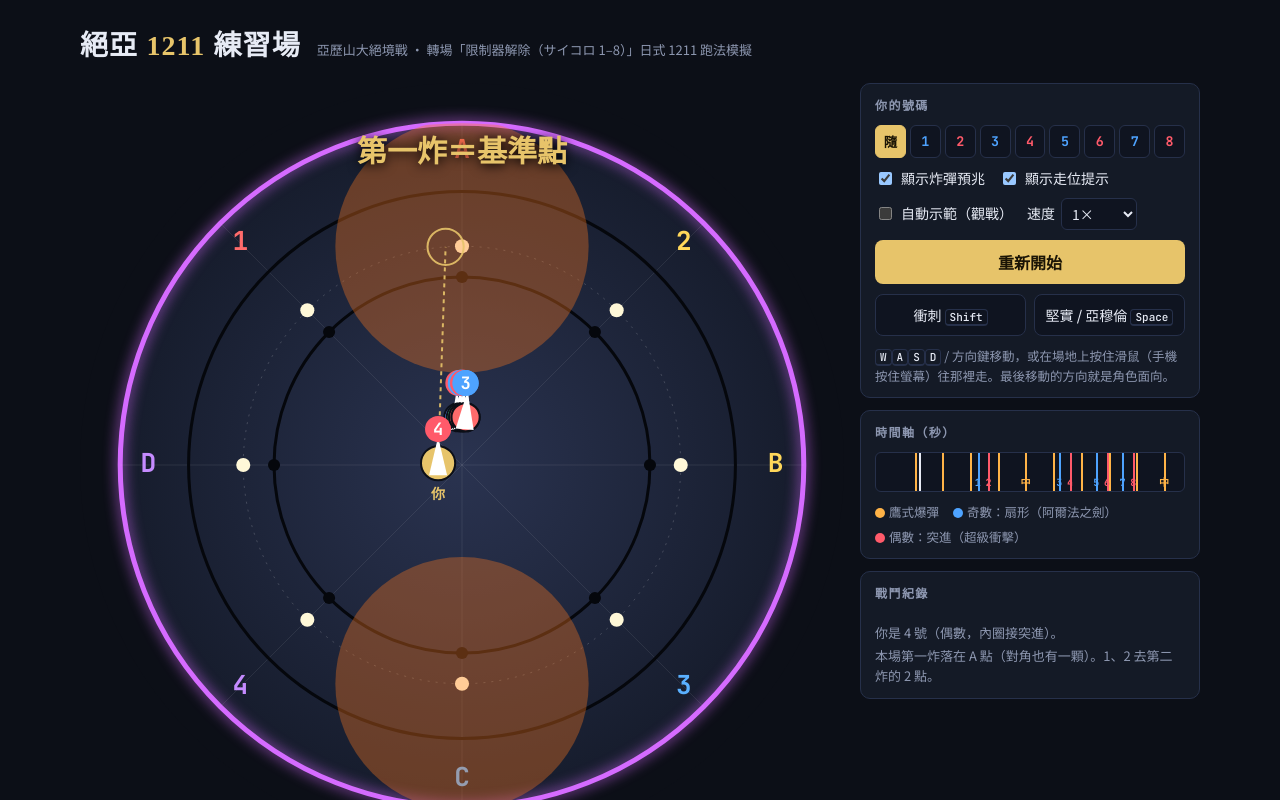
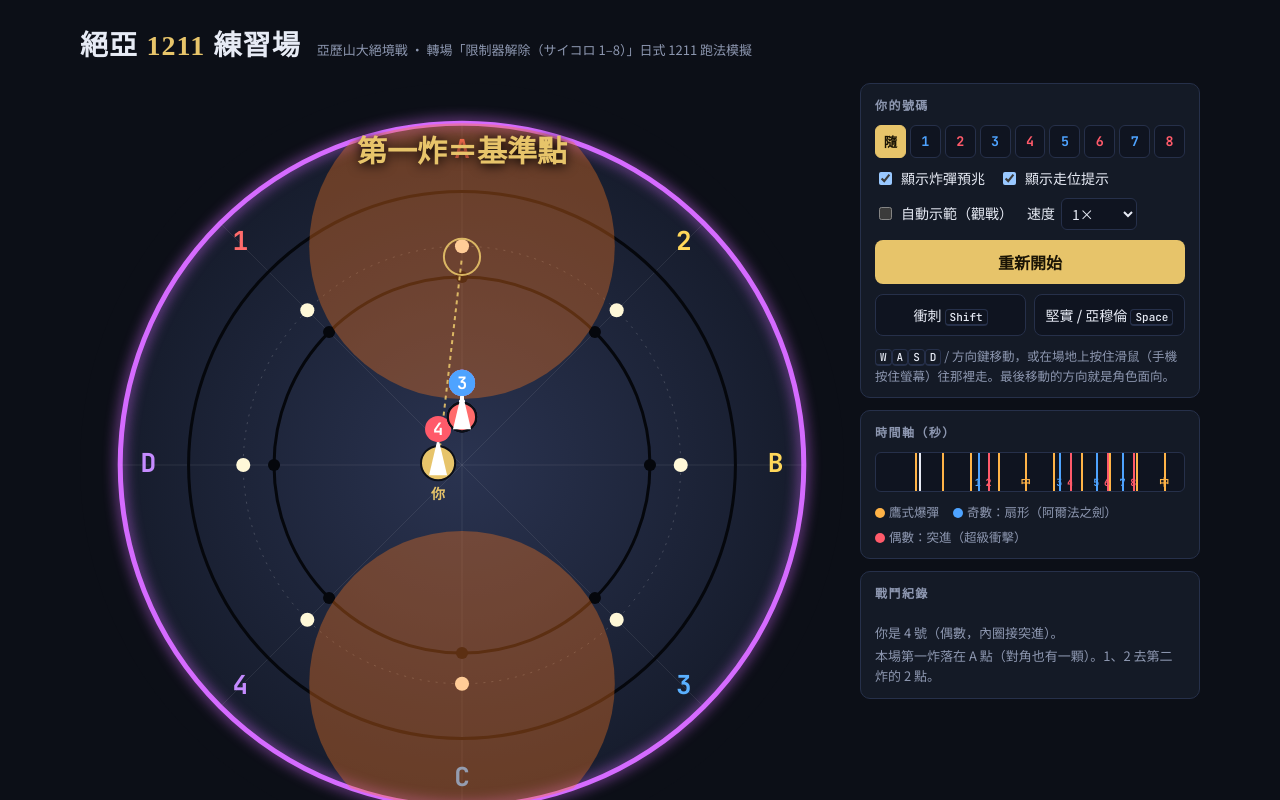
Before and after one commit to SeaFlame0407/tea1211, a plain HTML site: page index.html in a window 1280 px wide. Both pictures are taken after a click on the button "開始". Shown: the top 800 px of the page. Drawn offline with Linux system fonts and the light colour scheme.

Commit message:
Update index.html

```diff
--- a/index.html
+++ b/index.html
@@ -149,7 +149,8 @@ kbd{font-family:var(--f-mono);font-size:11px;border:1px solid var(--line);border
 (() => {
 // Floor proportions tuned from the in-game screenshot and the user's feedback. K scales attack sizes.
 const ARENA = 17, OUTER_LINE = 0.8*ARENA, INNER = 0.55*ARENA, RING = 0.64*ARENA, K = 0.87;
-const HAWK_R = 6.3, CENTER_R = 5, PR = 0.6, CONE = 16*K, DASH_W = 2*K;
+const HAWK_R = 7.6, CENTER_R = 8.5, // ring blasts reach the neighbouring line; center blast reaches the black circle
+      PR = 0.6, CONE = 16*K, DASH_W = 2*K;
 const RG = RING, EV = INNER, OD = OUTER_LINE, OR = OUTER_LINE + 0.9; // run on lights, even on black circle, odd on outer line
 const SPEED = 6, SPRINT = 1.3, END = 20;
 const HAWK_T = k => 2.5 + 1.8 * k;          // 10 sets: 0-3 ring, 4 center, 5-8 ring, 9 center
@@ -281,7 +282,7 @@ function hawk(k){
     [0,Math.PI].map(o => { const a = ang(k<=3?k:k-5)+o; return {x:Math.cos(a)*RING, y:Math.sin(a)*RING, r:HAWK_R}; });
   spots.forEach(s => {
     S.fx.push({kind:'blast', ...s, t:S.t});
-    alive().forEach(p => { if (Math.hypot(p.x-s.x,p.y-s.y) < s.r + PR) kill(p,'被鷹式爆彈炸到'); });
+    alive().forEach(p => { if (Math.hypot(p.x-s.x,p.y-s.y) < s.r) kill(p,'被鷹式爆彈炸到'); });
   });
 }
 function targetOr(n){
@@ -329,9 +330,9 @@ function planTarget(n, t){
   const wps = PLAN[n]; let w = wps[0];
   for (const x of wps) if (x[0] <= t) w = x;
   if (w[1] === 0) return {x:0, y:0, bait:false};
-  const jitter = w[3] ? 0 : ((n%4)-1.5)*0.05;
-  const a = ang(w[2]) + jitter;
-  return {x:Math.cos(a)*w[1], y:Math.sin(a)*w[1], bait:!!w[3], a, r:w[1]};
+  const a = ang(w[2]);
+  const rj = w[3] ? 0 : ((n%4)-1.5)*0.35; // spread along the line, not across it
+  return {x:Math.cos(a)*(w[1]+rj), y:Math.sin(a)*(w[1]+rj), bait:!!w[3], a, r:w[1]+rj};
 }
 
 function moveToward(p, tg, maxd){
```
